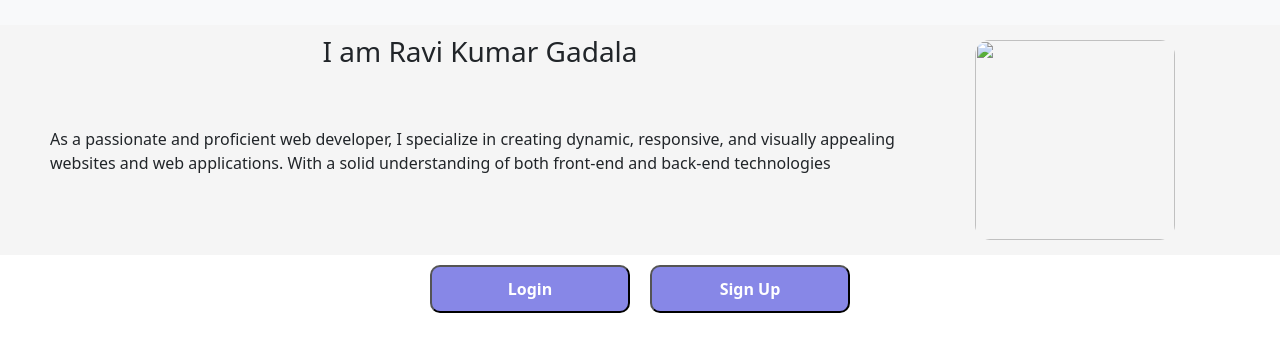
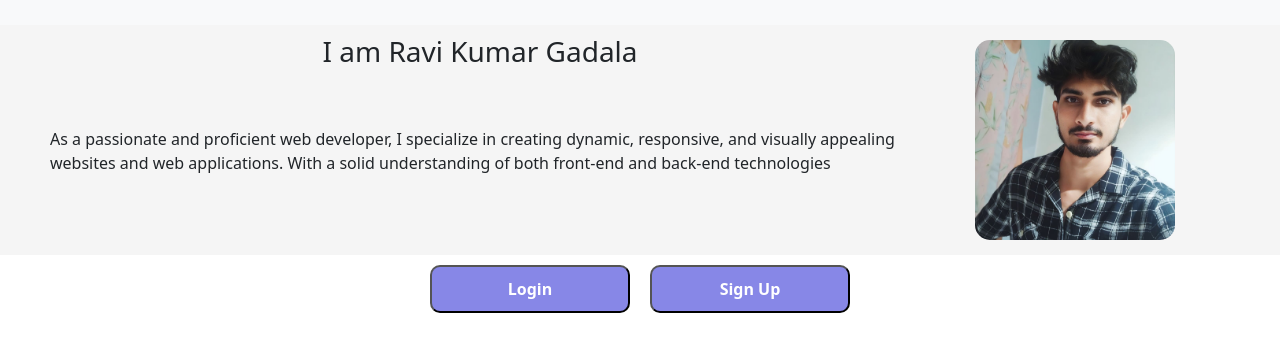
Before and after one commit to ravi6302/Responsive-With-Nav, a plain HTML site: page index.html in a window 1280 px wide. Shown: the part 71-422 px from the top of the page. Drawn offline with nearby package versions, Linux system fonts and the light colour scheme.

Commit message:
Update index.html

```diff
--- a/index.html
+++ b/index.html
@@ -411,7 +411,7 @@
             </div>
         </div>
         <div class="div2">
-           <img src="my-pic.jpg" class="mypic">
+           <img src="my_pic.jpg" class="mypic">
         </div>
      </div>
 
```
